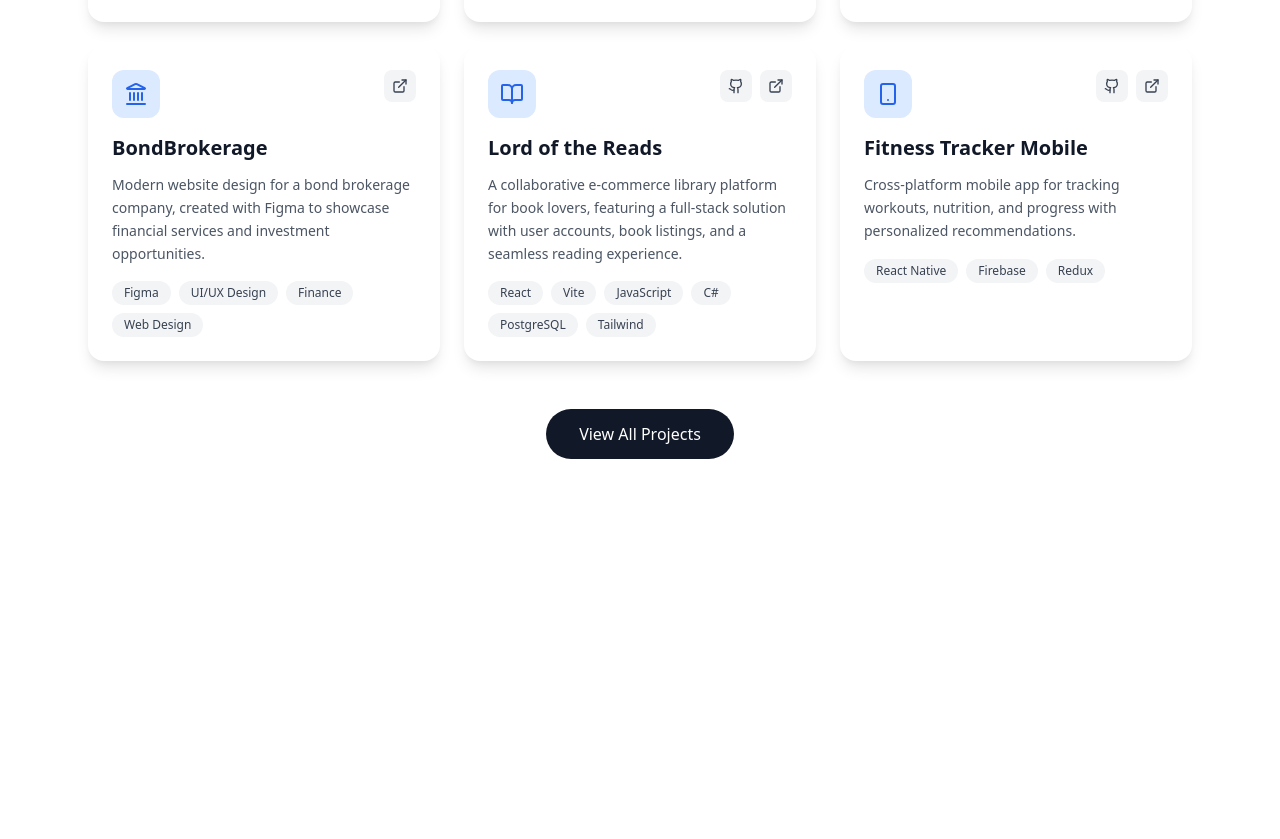
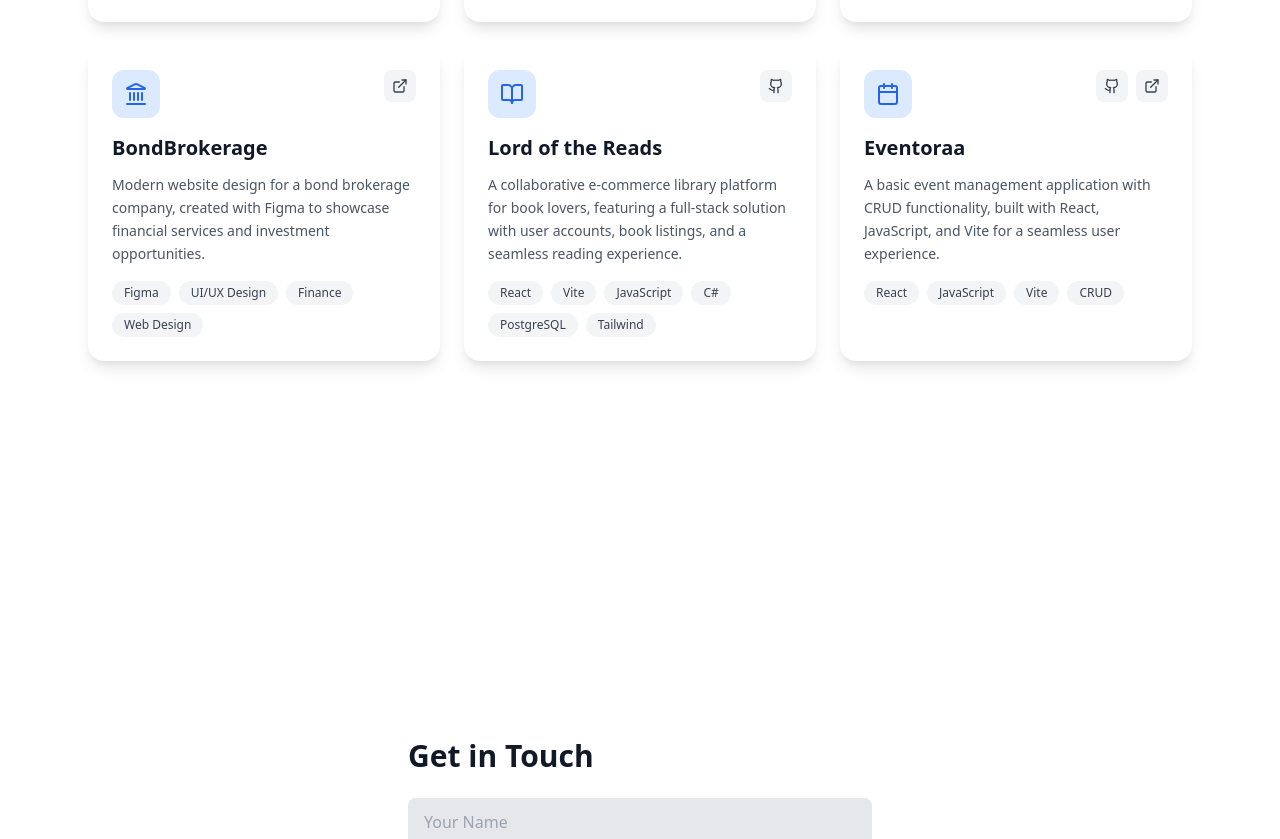
Before and after one commit to nirjaley/portfolio-site, a React (Vite) app in the folder client/: page / in a window 1280 px wide. Shown: the part 5840-6679 px from the top of the page. Built offline with nearby package versions, Linux system fonts and the light colour scheme.

Commit message:
Updated hero section; now buttons work

```diff
--- a/client/src/sections/Hero/Hero.tsx
+++ b/client/src/sections/Hero/Hero.tsx
@@ -1,5 +1,13 @@
 import React, { useState, useEffect } from 'react';
 import { Github, Linkedin, Instagram, Mail } from 'lucide-react';
+
+// Smooth scroll to a section by ID
+const scrollToSection = (id: string) => {
+  const element = document.getElementById(id);
+  if (element) {
+    element.scrollIntoView({ behavior: 'smooth' });
+  }
+};
 
 interface HeroProps {
   theme: 'light' | 'dark';
@@ -105,11 +113,15 @@ const Hero: React.FC<HeroProps> = ({ theme }) => {
 
             {/* CTA Buttons */}
             <div className="flex flex-col sm:flex-row gap-4 justify-center lg:justify-start items-center animate-fade-in-up">
-              <button className={`group relative px-8 py-4 rounded-full font-medium transition-all duration-300 hover:scale-105 active:scale-95 overflow-hidden ${
+              <button
+                onClick={() => scrollToSection('projects')}
+                className={`group relative px-8 py-4 rounded-full font-medium transition-all duration-300 hover:scale-105 active:scale-95 overflow-hidden ${
                   theme === 'light'
                     ? 'bg-gray-900 text-white hover:bg-gray-800'
                     : 'bg-white text-gray-900 hover:bg-gray-100'
-              }`}>
+                }`}
+                aria-label="View my work"
+              >
                 <span className="relative z-10 flex items-center gap-2">
                   View My Work
                   <svg className="w-5 h-5 group-hover:translate-x-1 transition-transform" fill="none" stroke="currentColor" viewBox="0 0 24 24">
@@ -123,11 +135,15 @@ const Hero: React.FC<HeroProps> = ({ theme }) => {
                 }`}></div>
               </button>
 
-              <button className={`px-8 py-4 rounded-full font-medium transition-all duration-300 hover:scale-105 active:scale-95 border backdrop-blur-sm ${
+              <button
+                onClick={() => scrollToSection('contact')}
+                className={`px-8 py-4 rounded-full font-medium transition-all duration-300 hover:scale-105 active:scale-95 border backdrop-blur-sm ${
                   theme === 'light'
                     ? 'border-gray-300 text-gray-900 hover:bg-gray-100'
                     : 'border-gray-600 text-white hover:bg-gray-800'
-              }`}>
+                }`}
+                aria-label="Get in touch"
+              >
                 <span className="flex items-center gap-2">
                   Get in Touch
                   <Mail className="w-5 h-5" />
--- a/client/src/sections/Projects/Projects.tsx
+++ b/client/src/sections/Projects/Projects.tsx
@@ -1,5 +1,5 @@
 import React from 'react';
-import { ExternalLink, Github, Smartphone, Code2, HandHeart, Dribbble, Landmark, BookOpen } from 'lucide-react';
+import { ExternalLink, Github, Code2, HandHeart, Dribbble, Landmark, BookOpen, Calendar } from 'lucide-react';
 
 interface Project {
   title: string;
@@ -21,8 +21,8 @@ const Projects: React.FC<ProjectsProps> = ({ theme = 'light' }) => {
       desc: "Full-stack basketball coaching web application with payment integration, real-time chat, and live notifications.",
       tags: ["React", "Node.js", "Express", "Socket.io", "PostgreSQL", "Khalti API"],
       icon: Dribbble,
-      github: "#",
-      demo: "#"
+      github: "https://github.com/nirjaley/basketboard",
+      demo: "https://basketboard-five.vercel.app/"
     },
     {
       title: "Khusimwelfare",
@@ -30,14 +30,14 @@ const Projects: React.FC<ProjectsProps> = ({ theme = 'light' }) => {
       tags: ["Figma", "UI/UX Design", "Web Design", "Prototyping"],
       icon: HandHeart,
       github: undefined,
-      demo: "#"
+      demo: "https://www.figma.com/design/ecjsXATM4G01psLtXIB3Dw/KhusimWelfare?node-id=0-1&p=f&t=LCIldZSG0VLKKMhL-0"
     },
     {
       title: "Portfolio Website",
       desc: "Modern, responsive portfolio with smooth animations, dark mode, and optimized performance.",
       tags: ["React", "Vite", "Tailwind", "Framer Motion"],
       icon: Code2,
-      github: "#",
+      github: "https://github.com/nirjaley/portfolio-site",
       demo: "#"
     },
     {
@@ -46,23 +46,22 @@ const Projects: React.FC<ProjectsProps> = ({ theme = 'light' }) => {
       tags: ["Figma", "UI/UX Design", "Finance", "Web Design"],
       icon: Landmark,
       github: undefined,
-      demo: "#"
+      demo: "https://www.figma.com/design/mNjRnpFh84l4ZBlGLYPRFu/BondBrokerage"
     },
     {
       title: "Lord of the Reads",
       desc: "A collaborative e-commerce library platform for book lovers, featuring a full-stack solution with user accounts, book listings, and a seamless reading experience.",
       tags: ["React", "Vite", "JavaScript", "C#", "PostgreSQL", "Tailwind"],
       icon: BookOpen,
-      github: "#",
-      demo: "#"
+      github: "https://github.com/Prajesh-Shrestha-Github/LordofTheReads",
     },
     {
-      title: "Fitness Tracker Mobile",
-      desc: "Cross-platform mobile app for tracking workouts, nutrition, and progress with personalized recommendations.",
-      tags: ["React Native", "Firebase", "Redux"],
-      icon: Smartphone,
-      github: "#",
-      demo: "#"
+      title: "Eventoraa",
+      desc: "A basic event management application with CRUD functionality, built with React, JavaScript, and Vite for a seamless user experience.",
+      tags: ["React", "JavaScript", "Vite", "CRUD"],
+      icon: Calendar,
+      github: "https://github.com/nirjaley/EventManagementApp",
+      demo: "https://eventoraa.netlify.app/"
     }
   ];
 
@@ -182,20 +181,6 @@ const Projects: React.FC<ProjectsProps> = ({ theme = 'light' }) => {
             );
           })}
         </div>
-
-        {/* View All Button */}
-        <div className="text-center mt-12">
-          <button
-            className={`px-8 py-3 rounded-full font-medium transition-all duration-300 hover:scale-105 ${
-              theme === 'light'
-                ? 'bg-gray-900 text-white hover:bg-gray-800'
-                : 'bg-white text-gray-900 hover:bg-gray-100'
-            }`}
-            aria-label="View all projects"
-          >
-            View All Projects
-          </button>
-        </div>
       </div>
     </section>
   );
```
Lines whose indentation alone changed are shown as unchanged.
